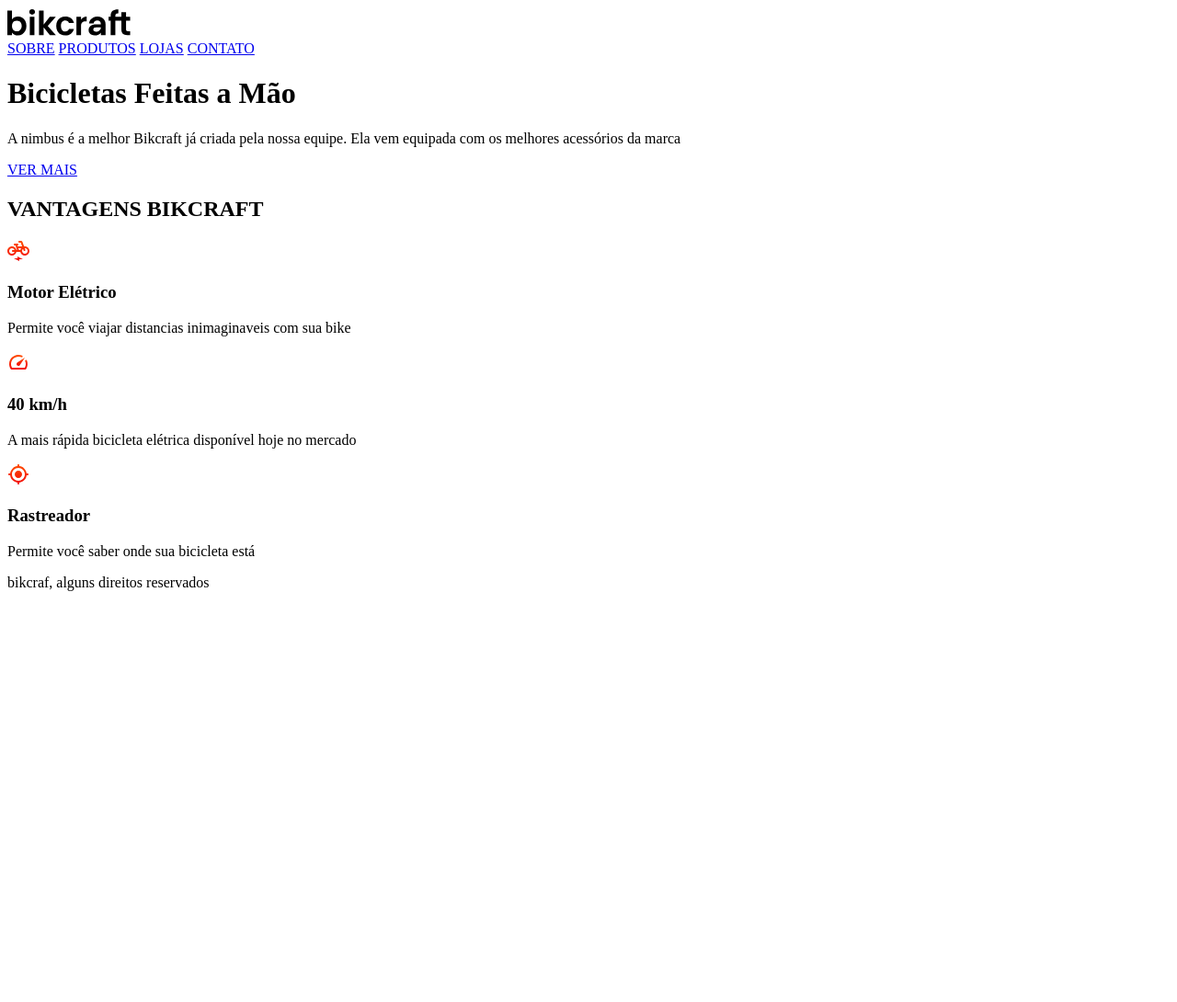
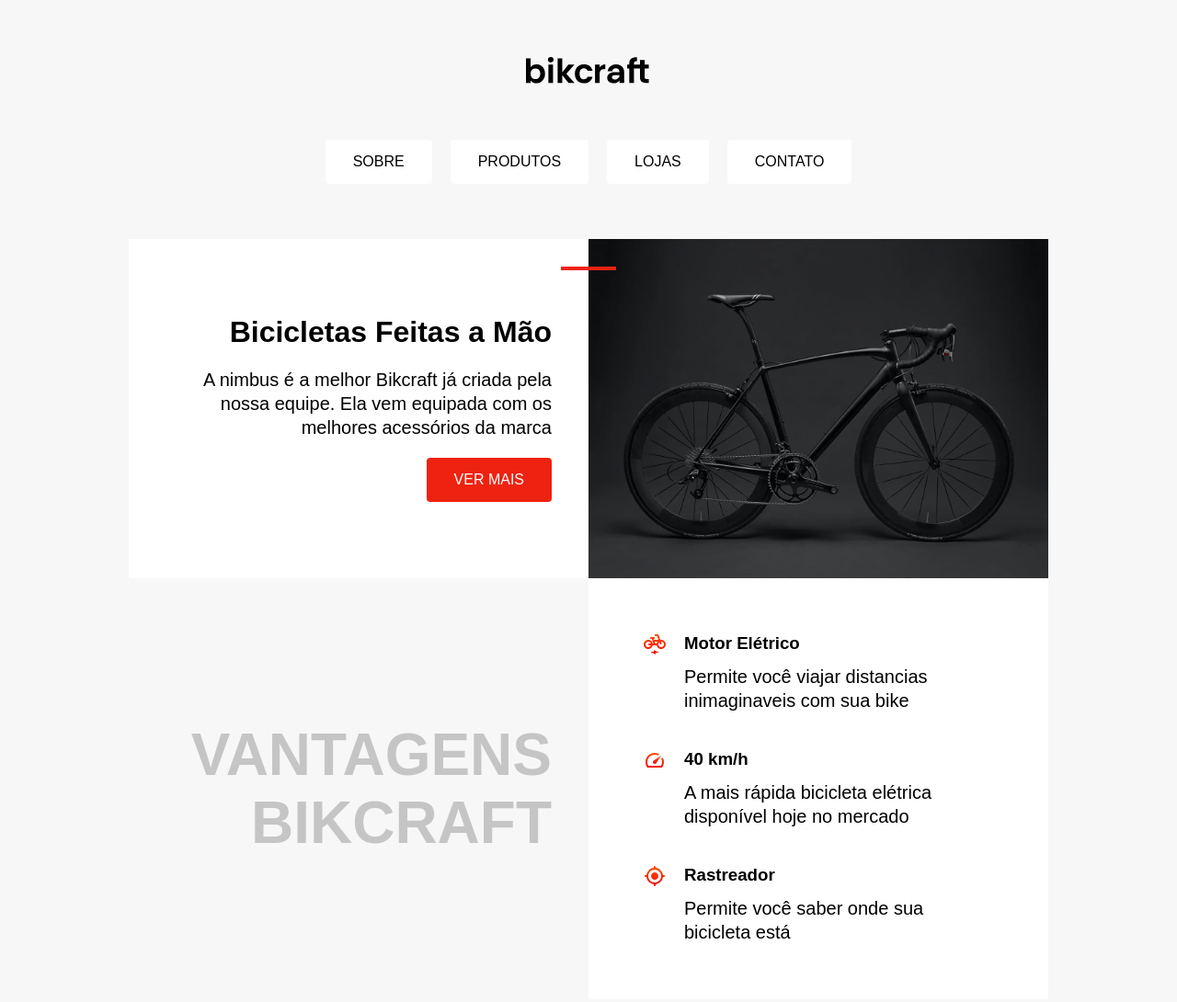
Before and after one commit to lucascagostinho/origamid-html-css-para-iniciantes, a plain HTML site: page 03-css-posicionamento/0309-posicionamento-exercicio-1/web/index.html in a window 1280 px wide. Shown: the top 1090 px of the page at 92% size. Before the commit the page ends 800 px from the top, so only its background shows below. Drawn offline with Linux system fonts and the light colour scheme.

Commit message:
Tipografia

```diff
--- a/03-css-posicionamento/0309-posicionamento-exercicio-1/web/index.html
+++ b/03-css-posicionamento/0309-posicionamento-exercicio-1/web/index.html
@@ -15,33 +15,34 @@
     <a href="/">LOJAS</a>
     <a href="/">CONTATO</a>
   </div>
-  <div>
-    <div class="sobre">
+  <div class="conteudo">
+    <div class="introducao">
+      <span class="detalhe"></span>
       <h1>Bicicletas Feitas a Mão</h1>
       <p>A nimbus é a melhor Bikcraft já criada pela nossa equipe. Ela vem equipada com os melhores acessórios da marca</p>
-      <a href="/">VER MAIS</a>
+      <a class="botao" href="/">VER MAIS</a>
     </div>
-    <!-- <img src="./img/bicicleta.jpg" alt=""> -->
-    <h2 class="vantagens">VANTAGENS BIKCRAFT</h2>
-    <div>
-      <div>
+    <img src="./img/bicicleta.jpg" alt="">
+    <h2 class="subtitulo">VANTAGENS BIKCRAFT</h2>
+    <div class="vantagens">
+      <div class="vantagens-item">
         <img src="./img/eletrica.svg" alt="">
         <h3>Motor Elétrico</h3>
         <p>Permite você viajar distancias inimaginaveis com sua bike</p>
       </div>
-      <div>
+      <div class="vantagens-item">
         <img src="./img/velocidade.svg" alt="">
         <h3>40 km/h</h3>
         <p>A mais rápida bicicleta elétrica disponível hoje no mercado</p>
       </div>
-      <div>
+      <div class="vantagens-item">
         <img src="./img/rastreador.svg" alt="">
         <h3>Rastreador</h3>
         <p>Permite você saber onde sua bicicleta está</p>
       </div>
     </div>
   </div>
-  <footer>
+  <footer class="footer">
     bikcraf, alguns direitos reservados
   </footer>
 
--- a/03-css-posicionamento/0309-posicionamento-exercicio-1/web/style.css
+++ b/03-css-posicionamento/0309-posicionamento-exercicio-1/web/style.css
@@ -0,0 +1,111 @@
+body {
+  font-family: Arial, Helvetica, sans-serif;
+  margin: 0px;
+  background: #f7f7f7;
+  display: grid;
+  gap: 60px;
+  justify-items: center;
+  margin-top: 60px;
+}
+
+img {
+  max-width: 100%;
+  display: block;
+}
+
+a {
+  text-decoration: none;
+}
+
+p,
+h1,
+h2,
+h3 {
+  margin: 0px;
+}
+
+p {
+  font-size: 20px;
+  line-height: 1.3;
+}
+
+.menu {
+  display: flex;
+  flex-wrap: wrap;
+  justify-content: center;
+  gap: 20px;
+}
+
+.menu a {
+  background: #ffffff;
+  padding: 15px 30px;
+  border-radius: 4px;
+  color: #000000;
+  text-transform: uppercase;
+}
+
+.conteudo {
+  display: grid;
+  grid-template-columns: 1fr 1fr;
+  max-width: 1000px;
+}
+
+.introducao {
+  background: #fff;
+  padding: 40px;
+  text-align: right;
+  position: relative;
+  display: grid;
+  align-content: center;
+  gap: 20px;
+  justify-items: end;
+}
+
+.detalhe {
+  width: 60px;
+  height: 4px;
+  background-color: #e21;
+  position: absolute;
+  top: 30px;
+  right: -30px;
+}
+
+.botao {
+  background: #e21;
+  color: #fff;
+  padding: 15px 30px;
+  border-radius: 4px;
+  text-transform: uppercase;
+}
+
+.subtitulo {
+  font-size: 64px;
+  text-transform: uppercase;
+  color: rgba(0, 0, 0, 0.2);
+  text-align: right;
+  padding: 40px;
+  align-self: center;
+}
+
+.vantagens {
+  background: #fff;
+  padding: 40px;
+}
+
+.vantagens-item {
+  display: grid;
+  grid-template-columns: auto 1fr;
+  gap: 10px 20px;
+  padding: 20px;
+}
+.vantagens-item p {
+  grid-column: 2;
+}
+
+.footer {
+  background: #fff;
+  width: 100%;
+  text-align: center;
+  padding: 40px;
+  box-sizing: border-box;
+}
```
Also changed, not shown: 1 other file.
